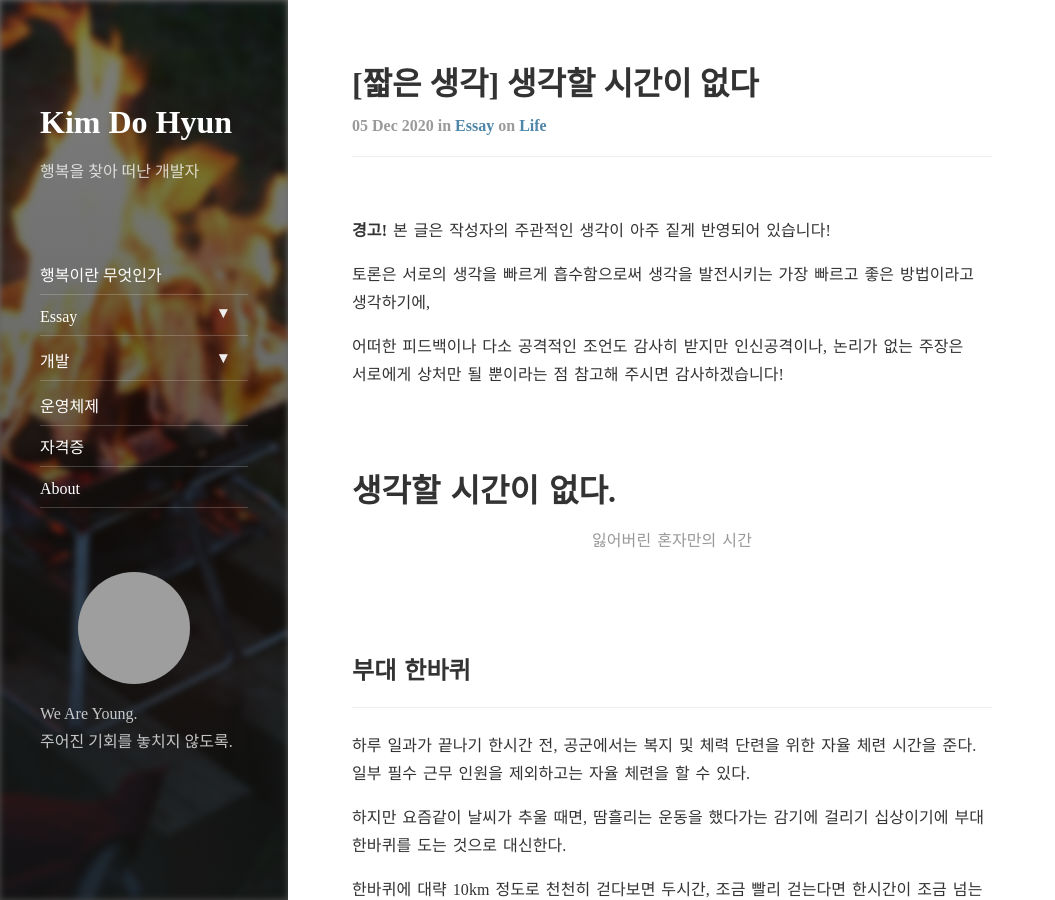
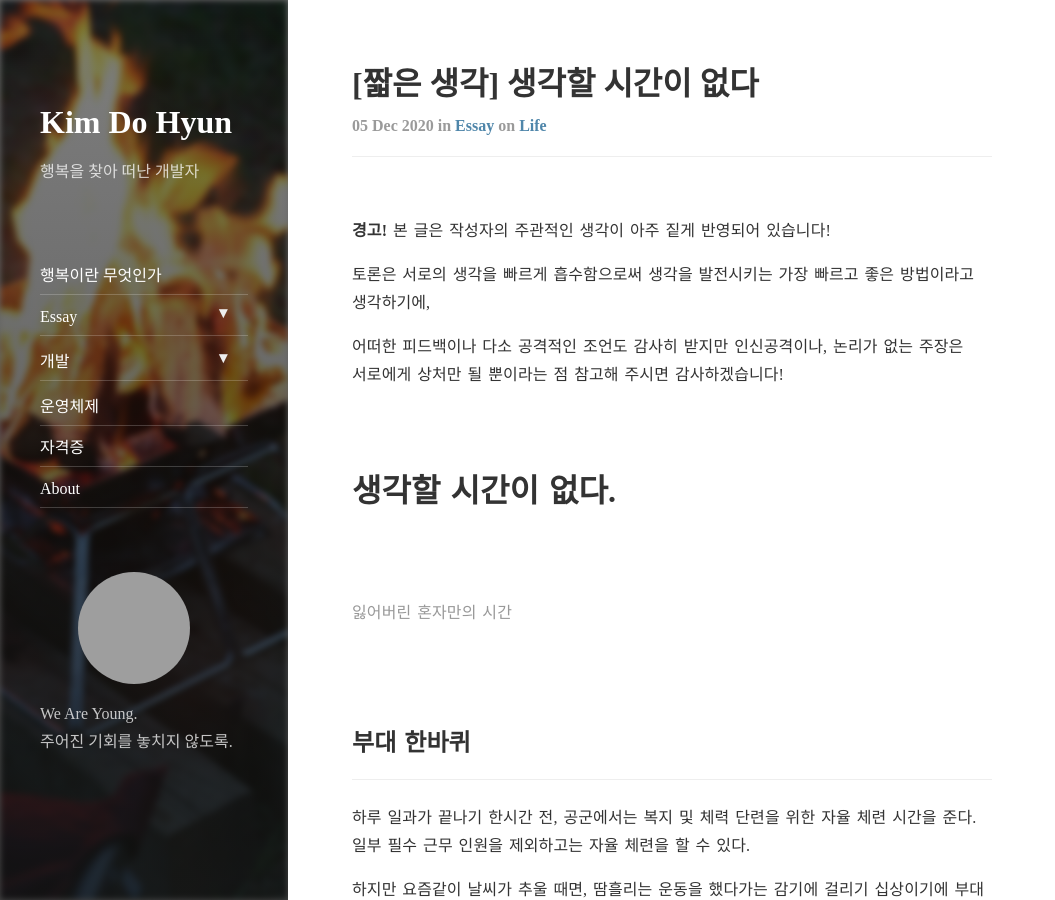
Before and after one commit to azza999/azza999.github.io, a Jekyll site: the page built from _posts/2020-12-05-not-enough-time-to-think.md, in a window 1280 px wide and 900 px high. Shown: the whole window, without its empty margins (0-1055 px from the left). Built offline with Jekyll 4.4.1, drawn with Linux system fonts in a browser that asks for light colours; nearby versions of some CDN libraries; comment, search, counter and statistics services are not loaded; grey boxes are pictures that could not be loaded.

Commit message:
modify posts

```diff
--- a/_posts/2020-12-05-not-enough-time-to-think.md
+++ b/_posts/2020-12-05-not-enough-time-to-think.md
@@ -18,8 +18,9 @@ hard_wrap: true
 <br>
 
 # 생각할 시간이 없다.
-
-<p style="opacity: 0.5; text-align: center;">잃어버린 혼자만의 시간</p>
+<br>
+<br>
+<p style="opacity: 0.5; ">잃어버린 혼자만의 시간</p>
 <br>
 <br>
 
```
